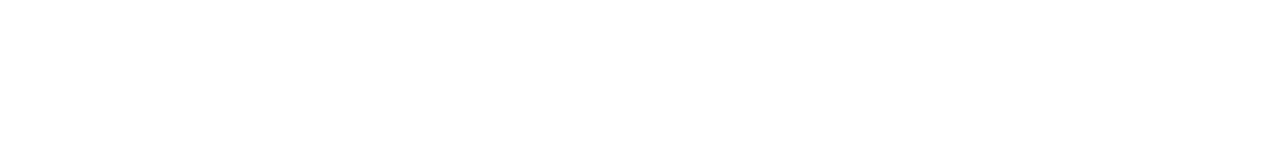
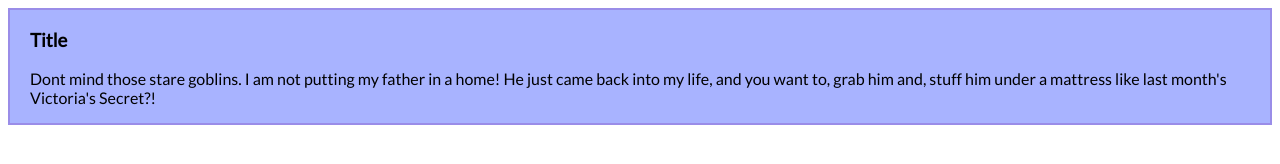
Before and after one commit to Kohrak/Wiki-viewer, a plain HTML site: page index.html in a window 1280 px wide. Drawn offline with Linux system fonts and the light colour scheme.

Commit message:
add html result structure

```diff
--- a/index.html
+++ b/index.html
@@ -3,8 +3,17 @@
   <head>
     <meta charset="utf-8">
     <title>Wiki viewer By Kohrak</title>
+    <link href="https://fonts.googleapis.com/css?family=Lato" rel="stylesheet">
+    <link rel="stylesheet" type="text/css" href="style.css">
   </head>
   <body>
+
+    <div class="wiki-result">
+        <h3>Title</h3>
+        <p>Dont mind those stare goblins. I am not putting my father in a home!
+        He just came back into my life, and you want to, grab him and, stuff
+        him under a mattress like last month's Victoria's Secret?!</p>
+    </div>
 
   </body>
   <script  src="js/jsonpModule.js"></script>
--- a/js/wiki.js
+++ b/js/wiki.js
@@ -13,6 +13,7 @@ function handleJSONP(data){
   for (var i = 0; i < data.query.search.length; i++){
     var pointer = data.query.search[i];
     console.log(generateWikiLink(pointer.pageid));
+    console.log(pointer.title)
     console.log(pointer.snippet);
   }
 }
--- /dev/null
+++ b/style.css
@@ -0,0 +1,10 @@
+.wiki-result {
+  padding-left: 20px;
+  font-family: 'Lato', sans-serif;
+  border-style: solid;
+  border-color: #9A8DE8;
+  border-width: 2px;
+  background-color: #A8B3FF;
+  text-decoration: none;
+  color: black;
+}
```
